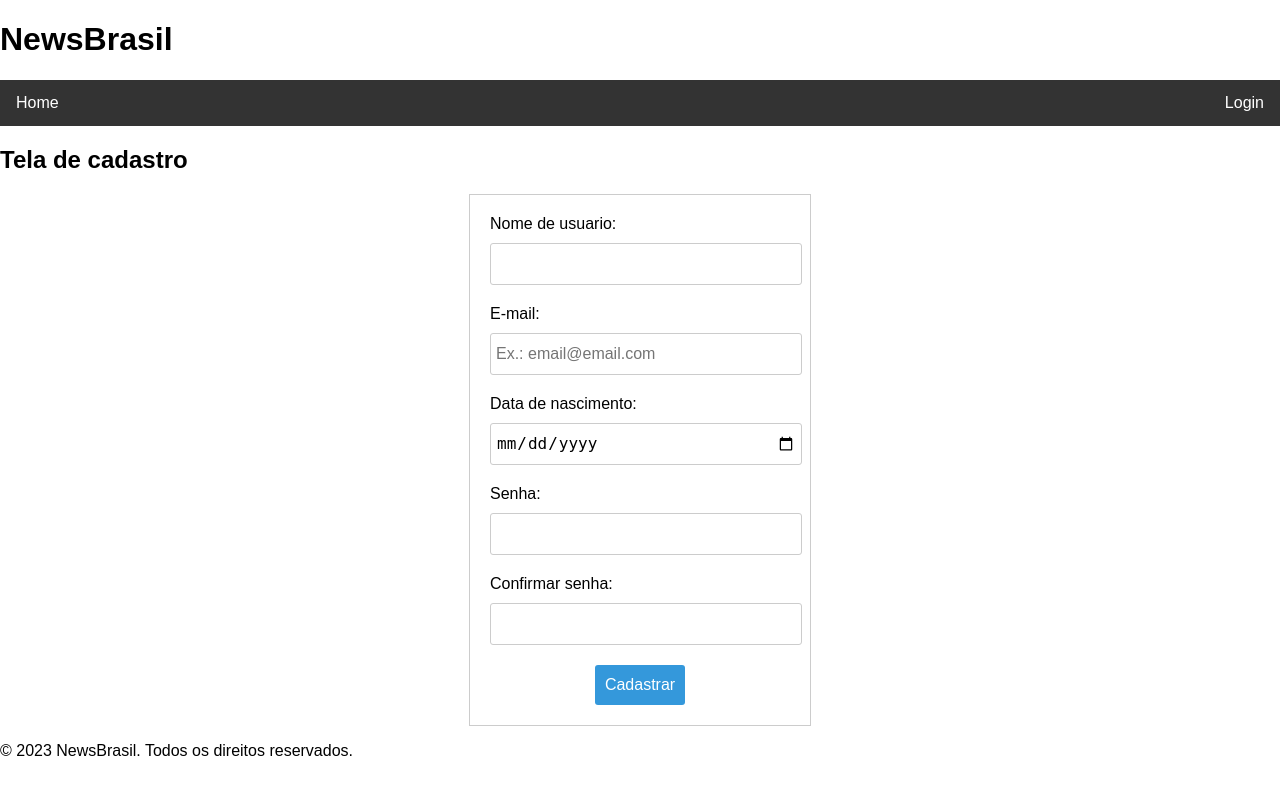
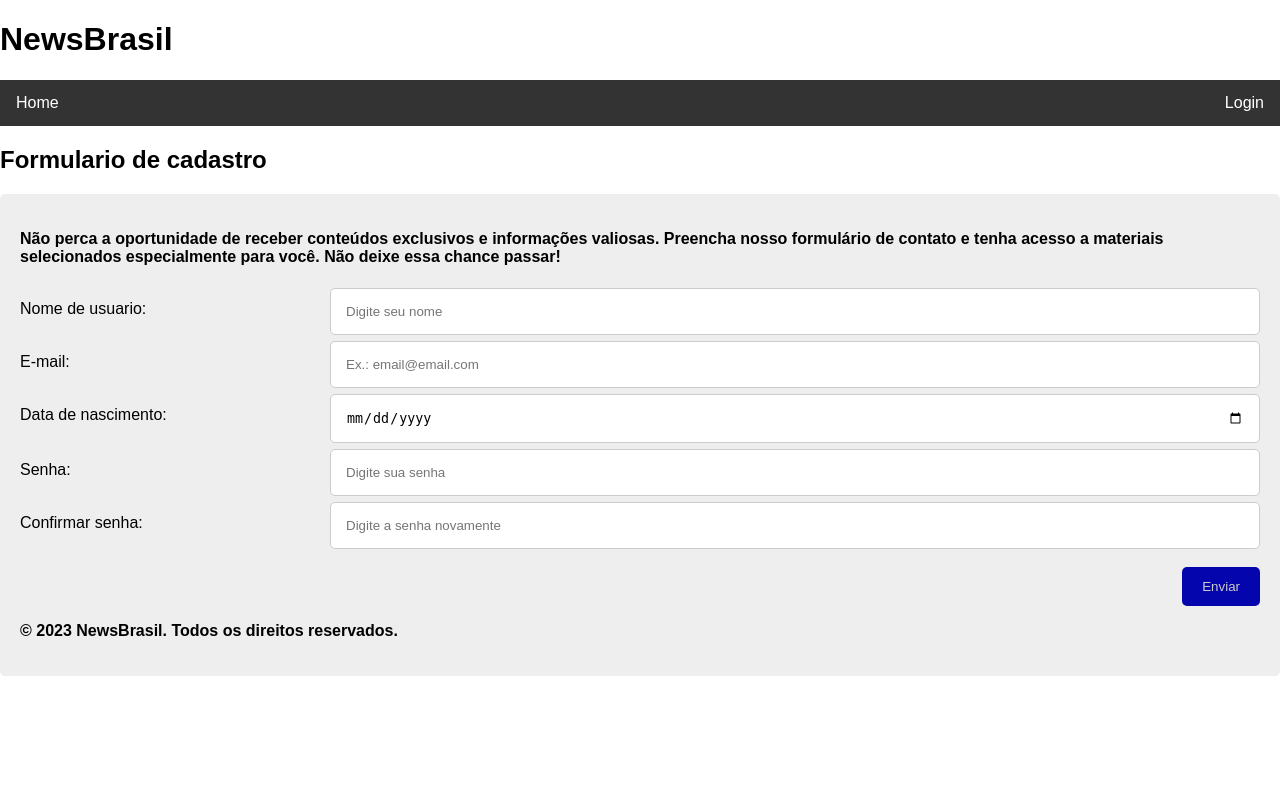
Before and after one commit to Atarian-ByVoid/Metric-NewsBrasil, a PHP site: page /formulario.html in a window 1280 px wide. Run offline with PHP 8.4, Linux system fonts and the light colour scheme.

Commit message:
Terminado o estilo básico do formulário para a entrega

```diff
--- a/CSS/formulario.css
+++ b/CSS/formulario.css
@@ -29,58 +29,69 @@ body {
   font-family: Arial, sans-serif;
 }
 
+* {
+  box-sizing: border-box;
+}
+p{
+ font-weight: bold;
+}
+.container {
+  background-color:#eee;
+  padding: 20px;
+  font-family: Arial, sans-serif;
+  border-radius: 5px;
+
+}
+
+.col-25{
+  float: left;
+  width: 25%;
+  margin-top: 6px;
+}
+
+.col-75{
+  float: left;
+  width: 75%;
+  margin-top: 6px;
+
+}
+.col-75:hover{
+  box-shadow: 0 0 3px 3px black;
+}
+
+.row::after{
+  content: "";
+  display: table;
+  clear: both;
+}
 
 
 
-  form {
-    width: 300px;
-    margin: 0 auto;
-    padding: 20px;
-    border: 1px solid #ccc;
-    font-family: Arial, sans-serif;
-  }
+input[type=text],input[type=email],input[type=password],input[type=date]{
+  border: 1px solid #ccc;
+  width: 100%;
+  padding: 15px;
+  resize: none;
+  border-radius: 5px;
 
-  label {
-    display: block;
-    margin-bottom: 10px;
-  }
 
-  input[type="text"],
-  input[type="password"],
-  input[type="email"] {
-    width: 100%;
-    height: 30px;
-    margin-bottom: 20px;
-    padding: 5px;
-    font-size: 16px;
-    border-radius: 3px;
-    border: 1px solid #ccc;
-  }
+}
+label{
+  padding: 12px 12px 12px 0;
+  display: inline-block;
 
-  #Cadastrar {
-    width: 30%;
-    height: 40px;
-    margin: auto;
-    display: block;
-    background-color: #3498db;
-    color: #fff;
-    font-size: 16px;
-    border-radius: 3px;
-    border: none;
-    cursor: pointer;
+}
 
-  }
+#botao{
+  background-color: rgb(5, 5, 173);
+  float: right;
+  color: #ccc;
+  padding: 12px 20px;
+  cursor: pointer;
+  border-radius: 5px;
+  border: none;
+}
+#botao:hover{
+  background-color: rgb(3, 3, 124);
 
-  #data{
-    width: 100%;
-    height: 30px;
-    margin-bottom: 20px;
-    padding: 5px;
-    font-size: 16px;
-    border-radius: 3px;
-    border: 1px solid #ccc;
-
-  }
-  #Cadastrar:hover{
-    background-color: #034d7e
-  }
+}
--- a/formulario.html
+++ b/formulario.html
@@ -22,36 +22,58 @@
         </header>
         <main>
           <article>
-            <h2>Tela de cadastro</h2>
+            <h2>Formulario de cadastro</h2>
           </article>
         </main>
+        <div class="container">
 
-        <p> <form action="/inscreva-se.html">
-            <label for="username">Nome de usuario:</label>
-            <input type="text" id="username" name="username" required>
+        <p>Não perca a oportunidade de receber conteúdos exclusivos e informações valiosas. Preencha nosso formulário de contato e tenha acesso a materiais selecionados especialmente para você. Não deixe essa chance passar! </p>
 
-            <label for="E-mail">E-mail:</label>
-            <input type="email" id="E-mail" name="E-mail" placeholder="Ex.: email@email.com">
+        <form action="/inscreva-se.html">
+          <div class="row">
+            <div class="col-25">
+            <label for="username">Nome de usuario:</label> </div>
+            <div class="col-75">
+            <input type="text" id="username" name="username" required placeholder="Digite seu nome"></div>
+          </div>
 
-            <label for="data">Data de nascimento:</label>
-            <input type="date" id="data" name="date" required>
+          <div class="row">
+            <div class="col-25">
+            <label for="E-mail">E-mail:</label></div>
+            <div class="col-75">
+            <input type="email" id="E-mail" name="E-mail" placeholder="Ex.: email@email.com"></div>
+          </div>
+
+          <div class="row">
+            <div class="col-25">
+            <label for="data">Data de nascimento:</label></div>
+            <div class="col-75">
+            <input type="date" id="data" name="date" required></div>
+          </div>
+
+          <div class="row">
+            <div class="col-25">
+            <label for="password">Senha:</label></div>
+
+            <div class="col-75">
+             <input type="password" id="password" name="password" required placeholder="Digite sua senha"></div>
+            </div>
+
+            <div class="row">
+              <div class="col-25">
+             <label for="password">Confirmar senha:</label></div>
+             <div class="col-75">
+              <input type="password" id="password" name="password" required placeholder="Digite a senha novamente"></div>
+            </div>
+
+            <div class="row">
+              <br>
+              <input id="botao" type="submit" value="Enviar">
+            </div>
+          </form>
 
 
 
-            <label for="password">Senha:</label>
-             <input type="password" id="password" name="password" required>
-             <br>
-
-
-             <label for="password">Confirmar senha:</label>
-              <input type="password" id="password" name="password" required>
-
-            <br>
-              <button id="Cadastrar" type="submit">Cadastrar</button>
-          </form>
-
-
-        </p>
 
 
 
@@ -60,6 +82,6 @@
         <footer>
           <p>© 2023 NewsBrasil. Todos os direitos reservados.</p>
         </footer>
-
+      </div>
 </body>
 </html>
```
